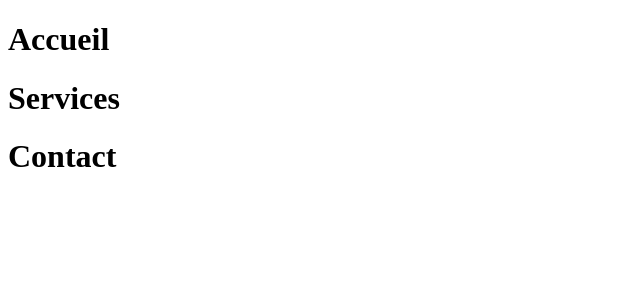
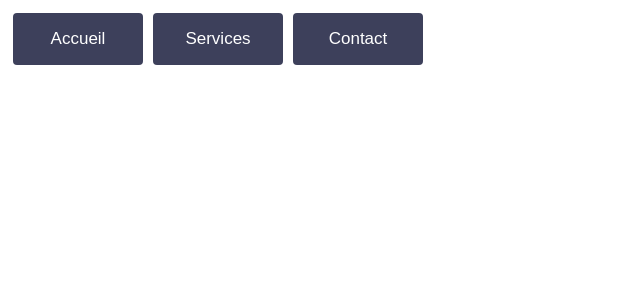
Before and after one commit to Nassjet/NASA3D, a React (Vite) app: page / in a window 1280 px wide. Shown: the top 300 px of the page, without its empty margins (0-640 px from the left). Built offline with nearby package versions, Linux system fonts and the light colour scheme.

Commit message:
ajout d'un bouton uiverse pour les buttons du header

```diff
--- a/package.json
+++ b/package.json
@@ -11,7 +11,8 @@
   },
   "dependencies": {
     "react": "^18.3.1",
-    "react-dom": "^18.3.1"
+    "react-dom": "^18.3.1",
+    "react-icons": "^5.2.1"
   },
   "devDependencies": {
     "@types/react": "^18.3.3",
--- a/src/components/buttons/Accueil.tsx
+++ b/src/components/buttons/Accueil.tsx
@@ -2,7 +2,9 @@ import React from "react";
 
 const Accueil: React.FC = () => {
     return (
-        <h1>Accueil</h1>
+        <button>
+            <span>Accueil</span>
+        </button >
     )
 }
 
--- a/src/components/buttons/Contact.tsx
+++ b/src/components/buttons/Contact.tsx
@@ -2,7 +2,9 @@ import React from "react";
 
 const Contact : React.FC = () => {
     return(
-        <h1>Contact</h1>
+        <button>
+            <span>Contact</span>
+        </button >
     )
 }
 
--- a/src/components/buttons/Services.tsx
+++ b/src/components/buttons/Services.tsx
@@ -2,7 +2,9 @@ import React from "react";
 
 const Services: React.FC = () => {
     return (
-        <h1>Services</h1>
+        <button>
+            <span>Services</span>
+        </button >
     )
 }
 
--- a/src/components/ui/Header.tsx
+++ b/src/components/ui/Header.tsx
@@ -9,11 +9,11 @@ interface HeaderProps {
 
 const Header : React.FC<HeaderProps> = ({ }) => {
     return (
-        <div >
+        <div>
         <Accueil/>
         <Services/>
         <Contact/>
-    </div>
+        </div>
     )
 }
 
--- a/src/index.css
+++ b/src/index.css
@@ -0,0 +1,39 @@
+button {
+    display: inline-block;
+    border-radius: 4px;
+    background-color: #3d405b;
+    border: none;
+    color: #FFFFFF;
+    text-align: center;
+    font-size: 17px;
+    padding: 16px;
+    width: 130px;
+    transition: all 0.5s;
+    cursor: pointer;
+    margin: 5px;
+   }
+
+   button span {
+    cursor: pointer;
+    display: inline-block;
+    position: relative;
+    transition: 0.5s;
+   }
+
+   button span:after {
+    content: '»';
+    position: absolute;
+    opacity: 0;
+    top: 0;
+    right: -15px;
+    transition: 0.5s;
+   }
+
+   button:hover span {
+    padding-right: 15px;
+   }
+
+   button:hover span:after {
+    opacity: 1;
+    right: 0;
+   }
```
Also changed, not shown: 1 other file (tests, documents, lock files or other folders).
